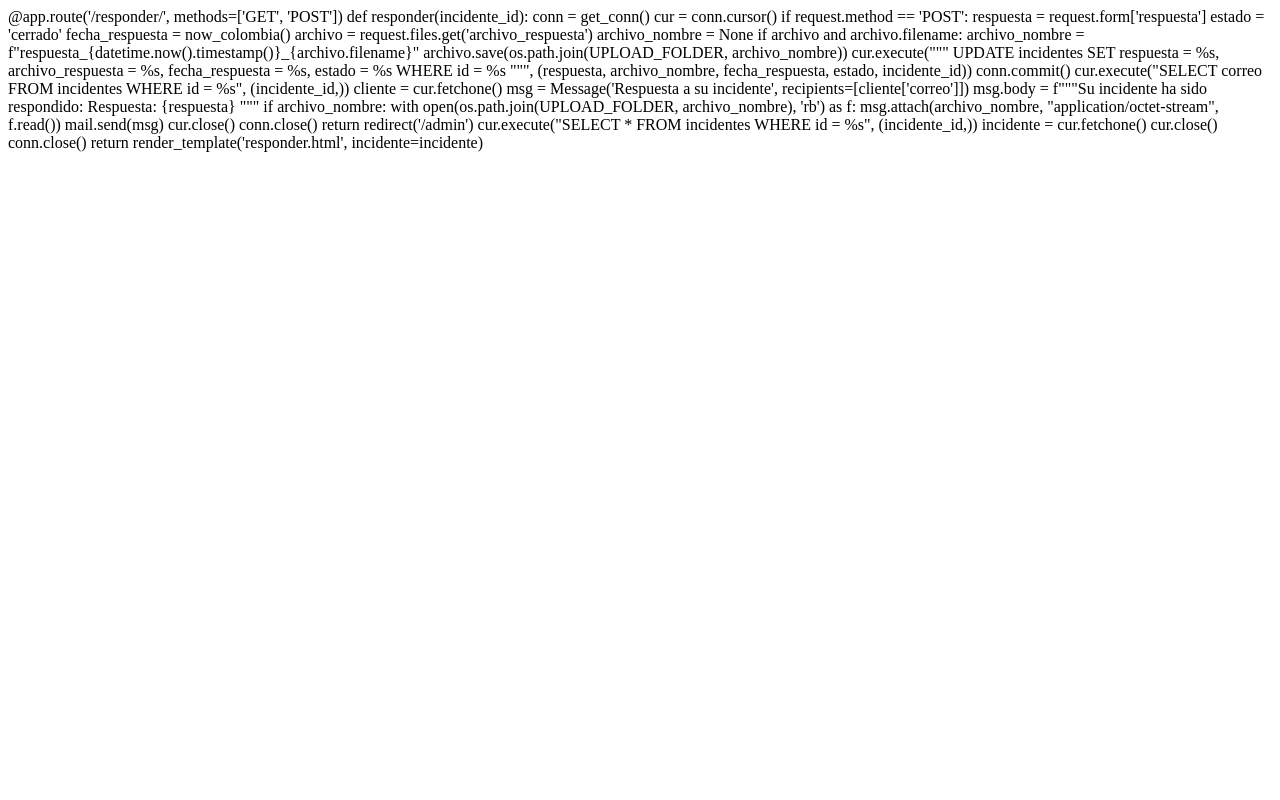
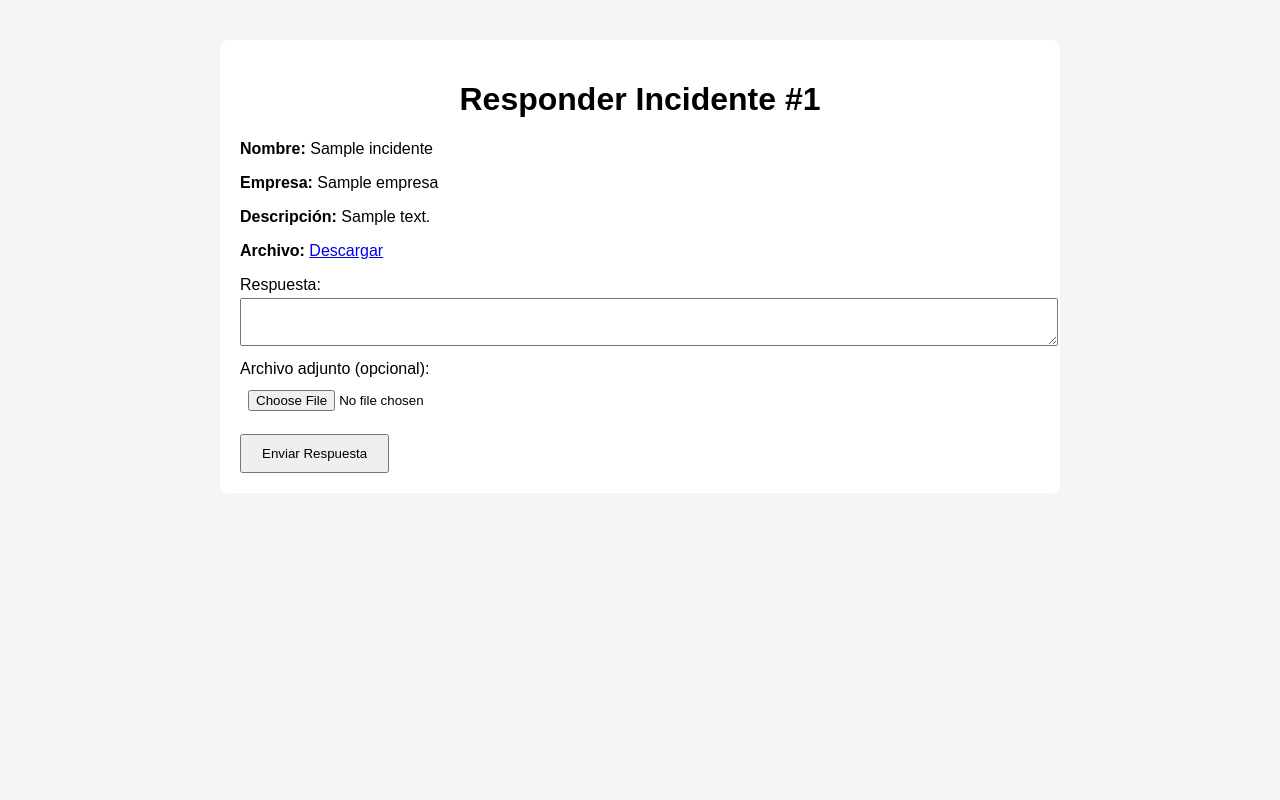
Before and after one commit to flasso/sistema-soporte, a Flask app: page /responder/1 in a window 1280 px wide. Run offline with Flask 3, Linux system fonts and the light colour scheme; a database or web service that is not in the repository returns one stand-in record (values such as "Sample title"); some libraries are stand-ins or nearby versions.

Commit message:
actualizacion

```diff
--- a/static/styles.css
+++ b/static/styles.css
@@ -1,70 +1,50 @@
 body {
     font-family: Arial, sans-serif;
-    background: #f9f9f9;
-    color: #333;
+    background: #f5f5f5;
     margin: 0;
     padding: 0;
 }
-
 .container {
     max-width: 800px;
-    margin: 20px auto;
-    background: #fff;
+    margin: auto;
+    background: white;
     padding: 20px;
-    box-shadow: 0 0 10px rgba(0,0,0,0.1);
+    margin-top: 40px;
+    border-radius: 8px;
 }
-
 h1 {
-    color: #0066cc;
+    text-align: center;
 }
-
-form {
-    display: flex;
-    flex-direction: column;
-}
-
-form label {
+label {
+    display: block;
     margin-top: 10px;
 }
-
-form input, form select, form textarea {
+input, select, textarea {
+    width: 100%;
     padding: 8px;
-    margin-top: 5px;
+    margin-top: 4px;
 }
-
 button {
     margin-top: 15px;
-    padding: 10px;
-    background: #0066cc;
-    color: #fff;
-    border: none;
-    cursor: pointer;
+    padding: 10px 20px;
 }
-
-button:hover {
-    background: #004999;
+.logo {
+    display: block;
+    margin: auto;
+    width: 150px;
 }
-
 table {
     width: 100%;
     border-collapse: collapse;
 }
-
 th, td {
+    border: 1px solid #ccc;
     padding: 8px;
-    border-bottom: 1px solid #ddd;
+    text-align: center;
 }
-
-tr.pendiente {
-    background-color: #fff3cd;
+.pendiente {
+    background-color: #ffdddd;
 }
-
-tr.cerrado {
-    background-color: #d4edda;
+.cerrado {
+    background-color: #ddffdd;
 }
-
-.logo {
-    max-height: 80px;
-    margin-bottom: 10px;
-}
-mademelo el z
--- a/templates/gracias.html
+++ b/templates/gracias.html
@@ -7,10 +7,8 @@
 </head>
 <body>
 <div class="container">
-        <img src="{{ url_for('static', filename='logo.png') }}" alt="Logo" class="logo">
     <h1>Gracias por reportar tu incidente</h1>
-        <p>Tu caso ha sido registrado y será atendido a la brevedad posible.</p>
-        <a href="{{ url_for('soporte') }}" class="button">Volver al inicio</a>
+    <a href="{{ url_for('soporte') }}">Volver al inicio</a>
 </div>
 </body>
 </html>
--- a/templates/responder.html
+++ b/templates/responder.html
@@ -1,45 +1,24 @@
-@app.route('/responder/<int:incidente_id>', methods=['GET', 'POST'])
-def responder(incidente_id):
-    conn = get_conn()
-    cur = conn.cursor()
-    if request.method == 'POST':
-        respuesta = request.form['respuesta']
-        estado = 'cerrado'
-        fecha_respuesta = now_colombia()
-
-        archivo = request.files.get('archivo_respuesta')
-        archivo_nombre = None
-        if archivo and archivo.filename:
-            archivo_nombre = f"respuesta_{datetime.now().timestamp()}_{archivo.filename}"
-            archivo.save(os.path.join(UPLOAD_FOLDER, archivo_nombre))
-
-        cur.execute("""
-            UPDATE incidentes
-            SET respuesta = %s, archivo_respuesta = %s, fecha_respuesta = %s, estado = %s
-            WHERE id = %s
-        """, (respuesta, archivo_nombre, fecha_respuesta, estado, incidente_id))
-        conn.commit()
-
-        cur.execute("SELECT correo FROM incidentes WHERE id = %s", (incidente_id,))
-        cliente = cur.fetchone()
-
-        msg = Message('Respuesta a su incidente', recipients=[cliente['correo']])
-        msg.body = f"""Su incidente ha sido respondido:
-Respuesta: {respuesta}
-"""
-
-        if archivo_nombre:
-            with open(os.path.join(UPLOAD_FOLDER, archivo_nombre), 'rb') as f:
-                msg.attach(archivo_nombre, "application/octet-stream", f.read())
-
-        mail.send(msg)
-
-        cur.close()
-        conn.close()
-        return redirect('/admin')
-
-    cur.execute("SELECT * FROM incidentes WHERE id = %s", (incidente_id,))
-    incidente = cur.fetchone()
-    cur.close()
-    conn.close()
-    return render_template('responder.html', incidente=incidente)
+<!DOCTYPE html>
+<html lang="es">
+<head>
+<meta charset="UTF-8">
+<title>Responder Incidente</title>
+<link rel="stylesheet" href="{{ url_for('static', filename='styles.css') }}">
+</head>
+<body>
+<div class="container">
+    <h1>Responder Incidente #{{ incidente.id }}</h1>
+    <p><strong>Nombre:</strong> {{ incidente.nombre }}</p>
+    <p><strong>Empresa:</strong> {{ incidente.empresa }}</p>
+    <p><strong>Descripción:</strong> {{ incidente.descripcion }}</p>
+    {% if incidente.archivo %}
+        <p><strong>Archivo:</strong> <a href="{{ url_for('static', filename='uploads/' ~ incidente.archivo) }}" target="_blank">Descargar</a></p>
+    {% endif %}
+    <form method="post" enctype="multipart/form-data">
+        <label>Respuesta:</label><textarea name="respuesta" required></textarea>
+        <label>Archivo adjunto (opcional):</label><input type="file" name="archivo_respuesta">
+        <button type="submit">Enviar Respuesta</button>
+    </form>
+</div>
+</body>
+</html>
```
Also changed, not shown: templates/admin.html (+3 -20 lines), templates/formulario.html (+9 -24 lines). Lines whose indentation alone changed are shown as unchanged.
